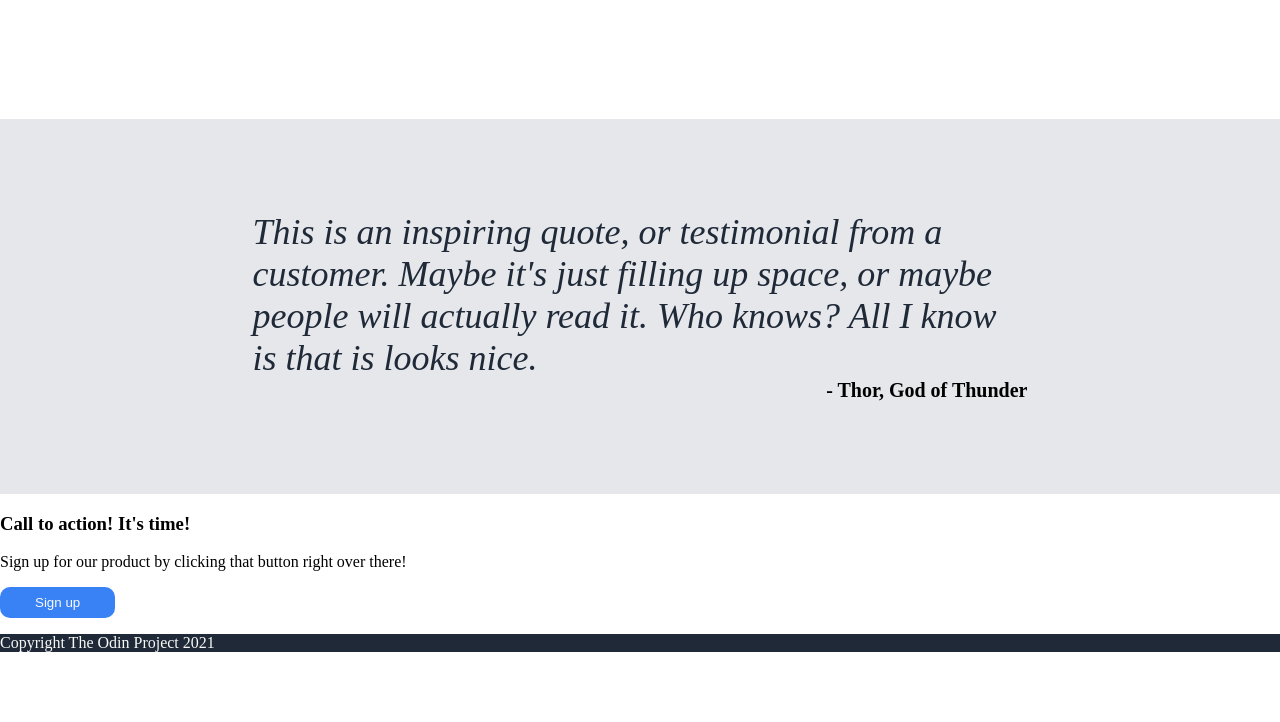
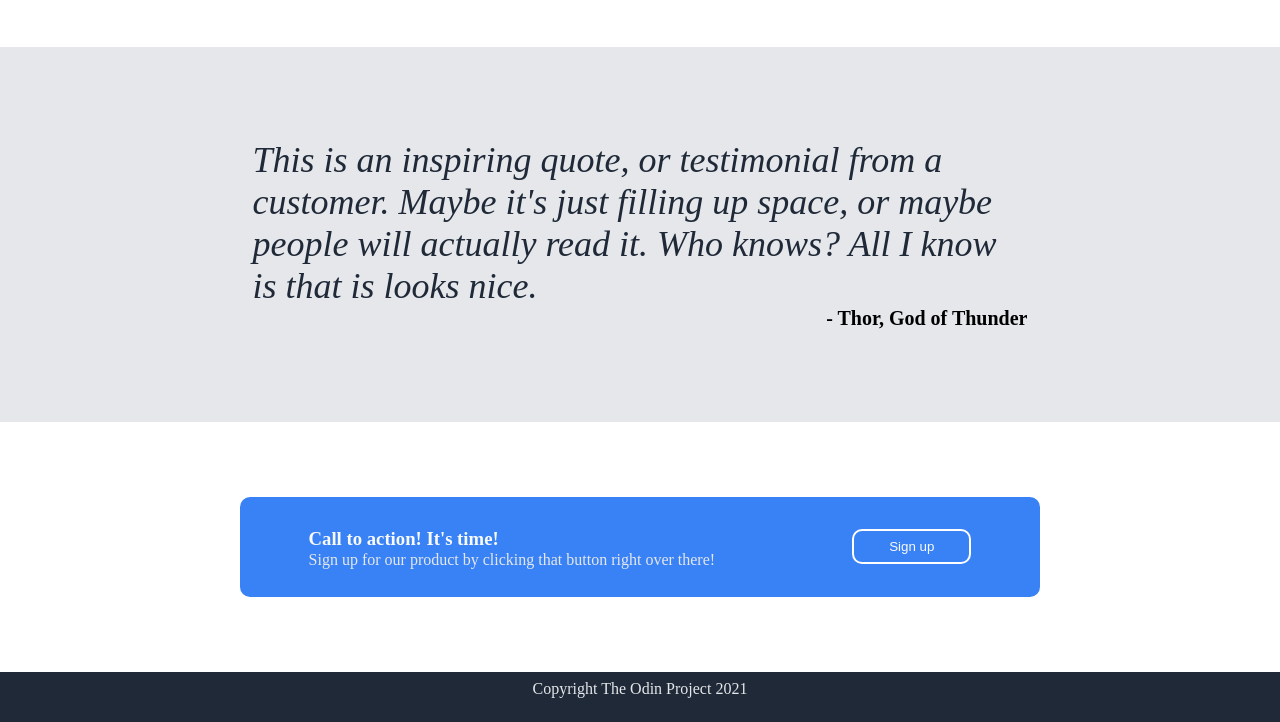
Before and after one commit to ArxFelxis/odin-landing-page, a plain HTML site: page index.html in a window 1280 px wide. Shown: the part 861-1583 px from the top of the page. Before the commit the page ends 1529 px from the top, so only its background shows below. Drawn offline with Linux system fonts and the light colour scheme.

Commit message:
style footer

```diff
--- a/index.html
+++ b/index.html
@@ -31,7 +31,7 @@
             <div class="hero-information">
                 <h1 class="hero-text">This website is awesome</h1>
                 <p class="hero-small-text">This website has some subtext that goes here under the main title. It's a smaller font and the color is lower contrast</p>
-                <button>Sign up</button>
+                <button class="hero-btn">Sign up</button>
             </div>
 
             <img src="book.jpg">
@@ -75,10 +75,17 @@
 
     </div>
 
-    <div class="action">
-        <h3>Call to action! It's time!</h3>
-        <p> Sign up for our product by clicking that button right over there!</p>
-        <button>Sign up</button>
+    <div class="action-container">
+        <div class="action">
+            <div>
+                <h3>Call to action! It's time!</h3>
+                <p> Sign up for our product by clicking that button right over there!</p>
+            </div>
+
+            <div>
+                <button class="action-btn">Sign up</button>
+            </div>
+        </div>
     </div>
 
     <div class="footer">
--- a/style.css
+++ b/style.css
@@ -57,7 +57,7 @@ a {
     height: 250px;
 }
 
-button {
+.hero-btn {
     background: #3882f6;
     color: #F9FAF8;
     border: none;
@@ -67,7 +67,7 @@ button {
 
 .information {
     margin: 50px 0;
-    height: 400px;
+    height: 400jpx;
 }
 
 .information-title {
@@ -118,3 +118,45 @@ button {
     font-size: 20px;
     font-weight: bold;
 }
+
+.action {
+    background-color: #3882f6;
+    border-radius: 10px;
+    display: flex;
+    justify-content: space-around;
+    align-items: center;
+    width: 800px;
+    height: 100px;
+}
+
+.action-btn {
+    background: #3882f6;
+    color: #F9FAF8;
+    border: 2px solid white;
+    border-radius: 10px;
+    padding: 8px 35px;
+}
+
+h3 {
+    margin-bottom: 1px;
+    color: #F9FAF8;
+}
+
+p {
+    margin-top: 1px;
+    color: #E5E7EB;
+}
+
+.action-container {
+    height: 250px;
+    display: flex;
+    justify-content: center;
+    align-items: center;
+}
+
+.footer {
+    display: flex;
+    justify-content: center;
+    align-items: center;
+    height: 50px;
+}
```
